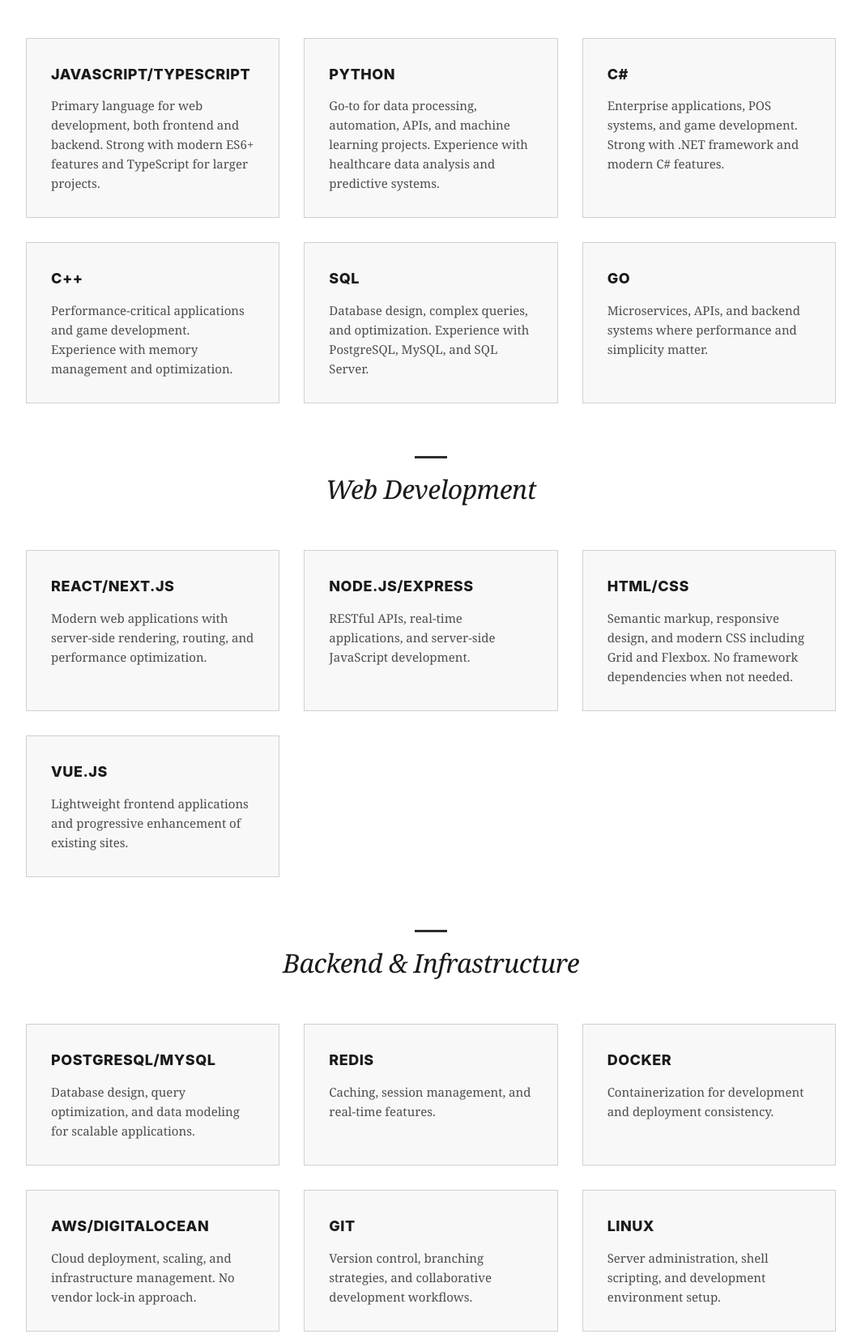
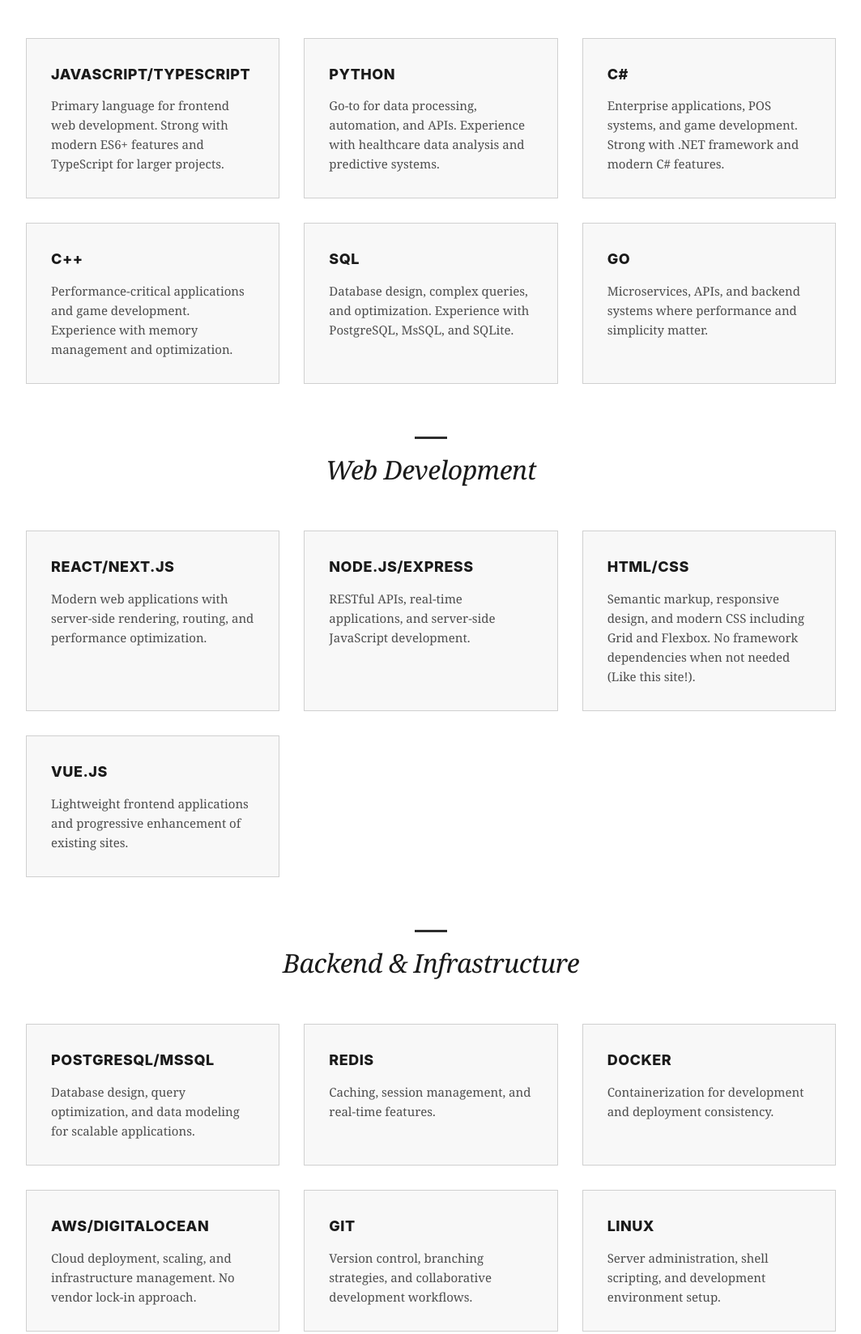
Before and after one commit to gss-alexander/grothsoftwaresolutions-homepage-v2, a website built with Vite: page src/skills.html in a window 1280 px wide. Shown: the part 858-2505 px from the top of the page at 81% size, without its empty margins (108-1171 px from the left). Built offline with nearby package versions, Linux system fonts and the light colour scheme.

Commit message:
Update skills page to not include placeholders and replace it with relevant experience

```diff
--- a/src/skills.html
+++ b/src/skills.html
@@ -57,11 +57,11 @@
         <div class="skills-grid">
           <div class="skill-item">
             <h3>JavaScript/TypeScript</h3>
-            <p>Primary language for web development, both frontend and backend. Strong with modern ES6+ features and TypeScript for larger projects.</p>
+            <p>Primary language for frontend web development. Strong with modern ES6+ features and TypeScript for larger projects.</p>
           </div>
           <div class="skill-item">
             <h3>Python</h3>
-            <p>Go-to for data processing, automation, APIs, and machine learning projects. Experience with healthcare data analysis and predictive systems.</p>
+            <p>Go-to for data processing, automation, and APIs. Experience with healthcare data analysis and predictive systems.</p>
           </div>
           <div class="skill-item">
             <h3>C#</h3>
@@ -73,7 +73,7 @@
           </div>
           <div class="skill-item">
             <h3>SQL</h3>
-            <p>Database design, complex queries, and optimization. Experience with PostgreSQL, MySQL, and SQL Server.</p>
+            <p>Database design, complex queries, and optimization. Experience with PostgreSQL, MsSQL, and SQLite.</p>
           </div>
           <div class="skill-item">
             <h3>Go</h3>
@@ -97,7 +97,7 @@
           </div>
           <div class="skill-item">
             <h3>HTML/CSS</h3>
-            <p>Semantic markup, responsive design, and modern CSS including Grid and Flexbox. No framework dependencies when not needed.</p>
+            <p>Semantic markup, responsive design, and modern CSS including Grid and Flexbox. No framework dependencies when not needed (Like this site!).</p>
           </div>
           <div class="skill-item">
             <h3>Vue.js</h3>
@@ -112,7 +112,7 @@
         </div>
         <div class="skills-grid">
           <div class="skill-item">
-            <h3>PostgreSQL/MySQL</h3>
+            <h3>PostgreSQL/MsSQL</h3>
             <p>Database design, query optimization, and data modeling for scalable applications.</p>
           </div>
           <div class="skill-item">
@@ -145,11 +145,7 @@
         <div class="skills-grid">
           <div class="skill-item">
             <h3>Game Development</h3>
-            <p>Unity, Unreal Engine, and custom game engines. Experience with indie studio workflows and game mechanics.</p>
-          </div>
-          <div class="skill-item">
-            <h3>Machine Learning</h3>
-            <p>TensorFlow, scikit-learn, and data analysis for healthcare applications and predictive systems.</p>
+            <p>Unity and custom game engines. Experience with indie studio workflows and game mechanics.</p>
           </div>
           <div class="skill-item">
             <h3>API Integration</h3>
```
